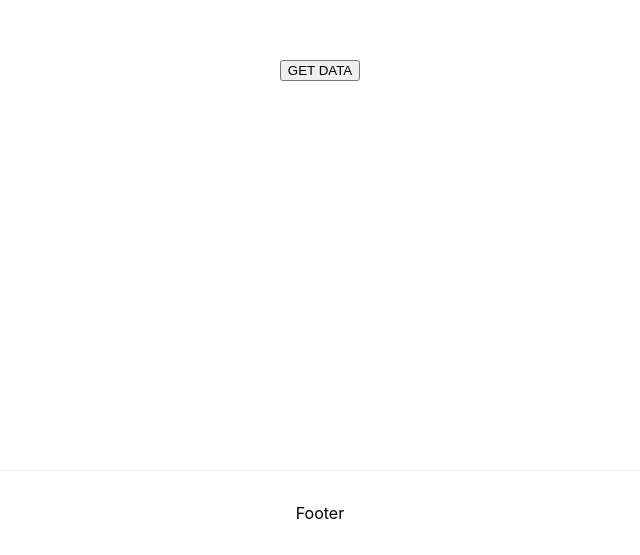
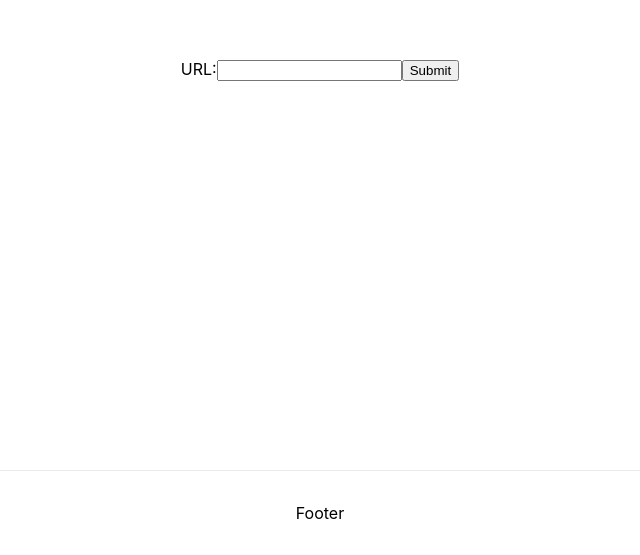
Before and after one commit to Armando-CastVil/seedingApp, a Next.js app: page / in a window 1280 px wide. Shown: the part 330-885 px from the top of the page, without its empty margins (320-960 px from the left). Built offline with nearby package versions, Linux system fonts and the light colour scheme.

Commit message:
add api call to get phasegroup from event slug

```diff
--- /dev/null
+++ b/pages/api/getPhaseGroups.tsx
@@ -0,0 +1,68 @@
+import axios from 'axios';
+import { request } from 'https';
+import type { NextApiRequest, NextApiResponse } from 'next'
+import {SMASHGG_API_URL, SMASHGG_API_KEY} from '../utility/config'
+
+type Data = {
+  name: string
+}
+
+
+export default async function handler(
+  req: NextApiRequest,
+  res: NextApiResponse<any>
+)
+{
+        const slug = req.query.slug as string
+
+        const params={slug}
+
+        const entrants = await GetPhaseGroups(params)
+
+        res.status(200).json(entrants)
+}
+interface GetPhaseGroups
+{
+slug:string
+}
+
+
+// AJAX functions
+export const GetPhaseGroups = async (params: GetPhaseGroups) => {
+  console.log("this is api call to get phaseGroups with slug: "+ params.slug)
+    const graphql =
+    {
+        query:
+            `query EventEntrants($eventSlug: String)
+            {
+                event(slug:$eventSlug)
+                {
+                    id
+                    name
+                    phaseGroups
+                    {
+                        id
+                    }
+                }
+            }`,
+        variables:
+        {
+            "eventSlug":params.slug,
+        }
+    }
+
+
+    try {
+        const res = await axios.post(SMASHGG_API_URL, JSON.stringify(graphql), {
+            responseType: 'json',
+            headers: {
+                'Content-type': 'application/json',
+                'Authorization': `Bearer ${SMASHGG_API_KEY}`
+            }
+        })
+        return res.data;
+    } catch(error) {
+        console.error("failed to get tournament", error)
+        return {}
+    }
+  }
--- /dev/null
+++ b/pages/components/SetPhaseGroups.tsx
@@ -0,0 +1,50 @@
+import React,{useState} from "react";
+import urlToSlug from "../modules/urlToSlug";
+import getList from "../modules/getList";
+import Competitor from "../modules/Competitor";
+import axios from "axios";
+export default function SetPhaseGroups()
+{
+    const [url,setURL] = useState("placeholder");
+    const [submitStatus,setSubmitStatus]=useState(false);
+    const [phaseGroup,setPhaseGroup]=useState();
+
+
+
+    const handleSubmit= (event: { preventDefault: () => void; })  => {
+        event.preventDefault();
+        APICall(urlToSlug(url)!).then((value)=>
+        setPhaseGroup(value.data.event.phaseGroups[0].id))
+        setSubmitStatus(true)
+    }
+
+
+
+
+
+    return (
+        <div>
+          {submitStatus?
+            <h3>{phaseGroup}</h3>
+            :<form onSubmit={e => { handleSubmit(e) }}>
+            <label>
+              URL:
+              <input type="text"  onChange={e => setURL(e.target.value)}/>
+            </label>
+            <input type="submit" value="Submit"  />
+            </form>
+          }
+        </div>
+  )
+}
+
+function APICall(slug:string)
+{
+    //API call
+    return axios.get('api/getPhaseGroups',{params:{slug:slug}}).then(({data})=>
+        {
+            console.log("getting phaseGroups")
+            return data
+        }
+    )
+}
--- a/pages/index.tsx
+++ b/pages/index.tsx
@@ -6,6 +6,7 @@ import URLForm from './components/URLForm'
 import React  from 'react'
 import GetListFromURL from './components/GetListFromURL'
 import BracketDisplay from './components/BracketDisplay'
+import SetPhaseGroups from './components/SetPhaseGroups'
 
 
 
@@ -25,7 +26,7 @@ const Home: NextPage = () => {
       <main className={styles.main}>
 
 
-      <BracketDisplay/>
+     <SetPhaseGroups/>
 
 
 
```
